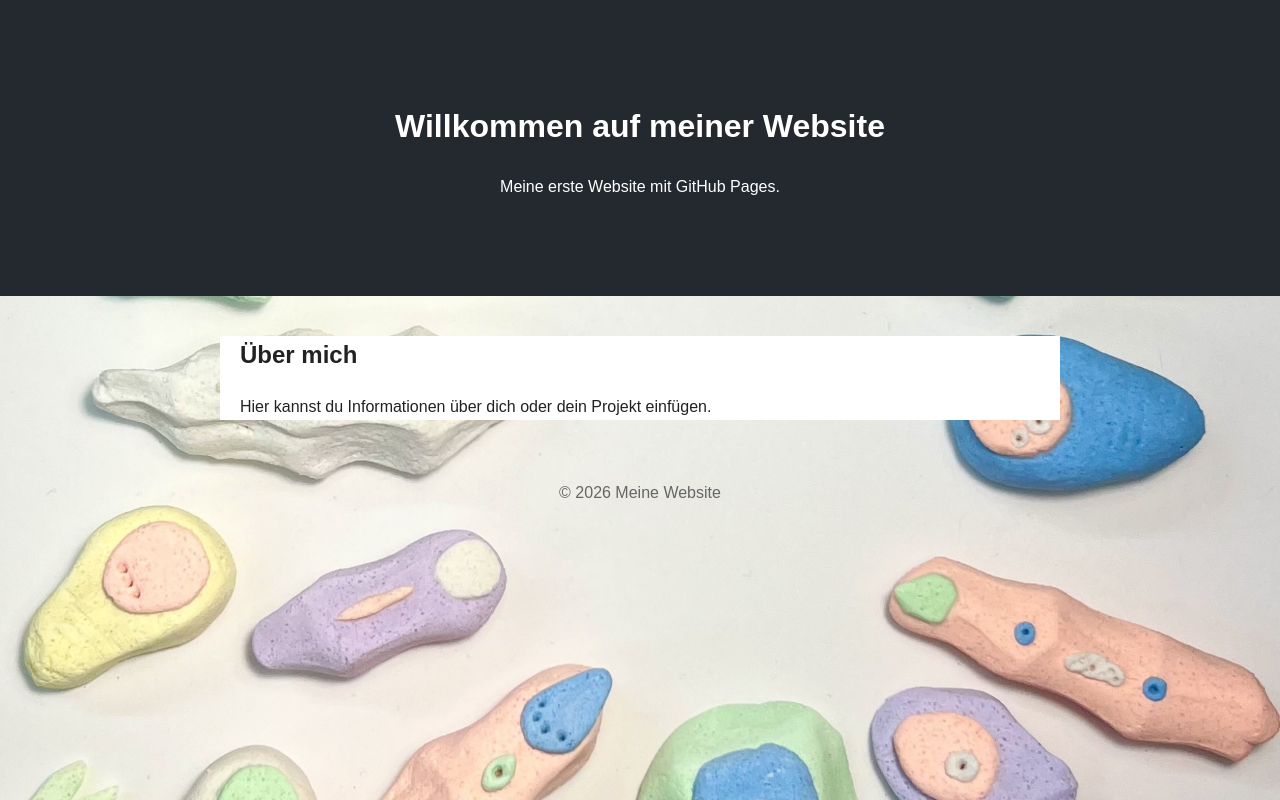
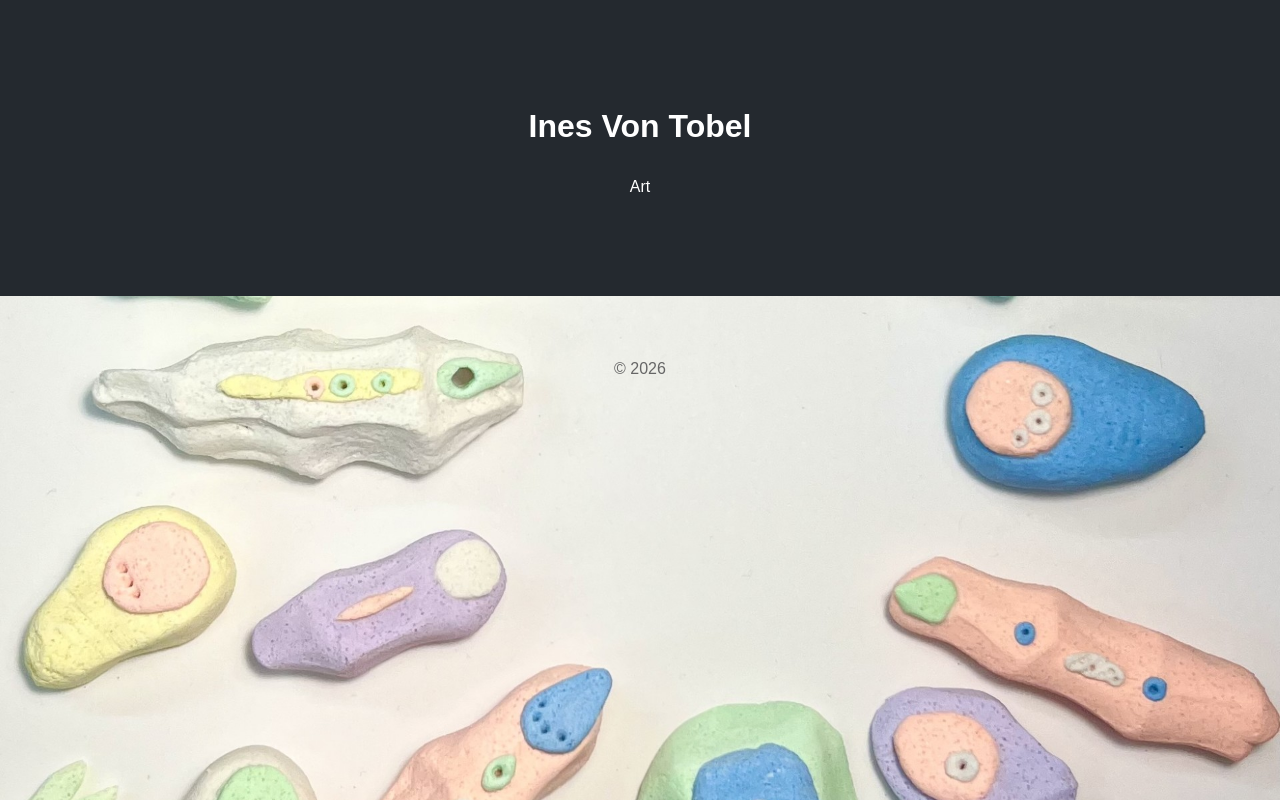
Before and after one commit to vana-create/vana.github.io, a plain HTML site: page index.html in a window 1280 px wide. Drawn offline with Linux system fonts and the light colour scheme.

Commit message:
Update index.html

```diff
--- a/index.html
+++ b/index.html
@@ -3,22 +3,21 @@
 <head>
   <meta charset="UTF-8">
   <meta name="viewport" content="width=device-width, initial-scale=1.0">
-  <title>Meine Website</title>
+  <title>Ines Von Tobel</title>
   <link rel="stylesheet" href="style.css">
 </head>
 <body>
   <header>
-    <h1>Willkommen auf meiner Website</h1>
-    <p>Meine erste Website mit GitHub Pages.</p>
+    <h1>Ines Von Tobel</h1>
+    <p>Art</p>
   </header>
 
   <main>
-    <h2>Über mich</h2>
-    <p>Hier kannst du Informationen über dich oder dein Projekt einfügen.</p>
+
   </main>
 
   <footer>
-    © 2026 Meine Website
+    © 2026
   </footer>
 </body>
 </html>
```
